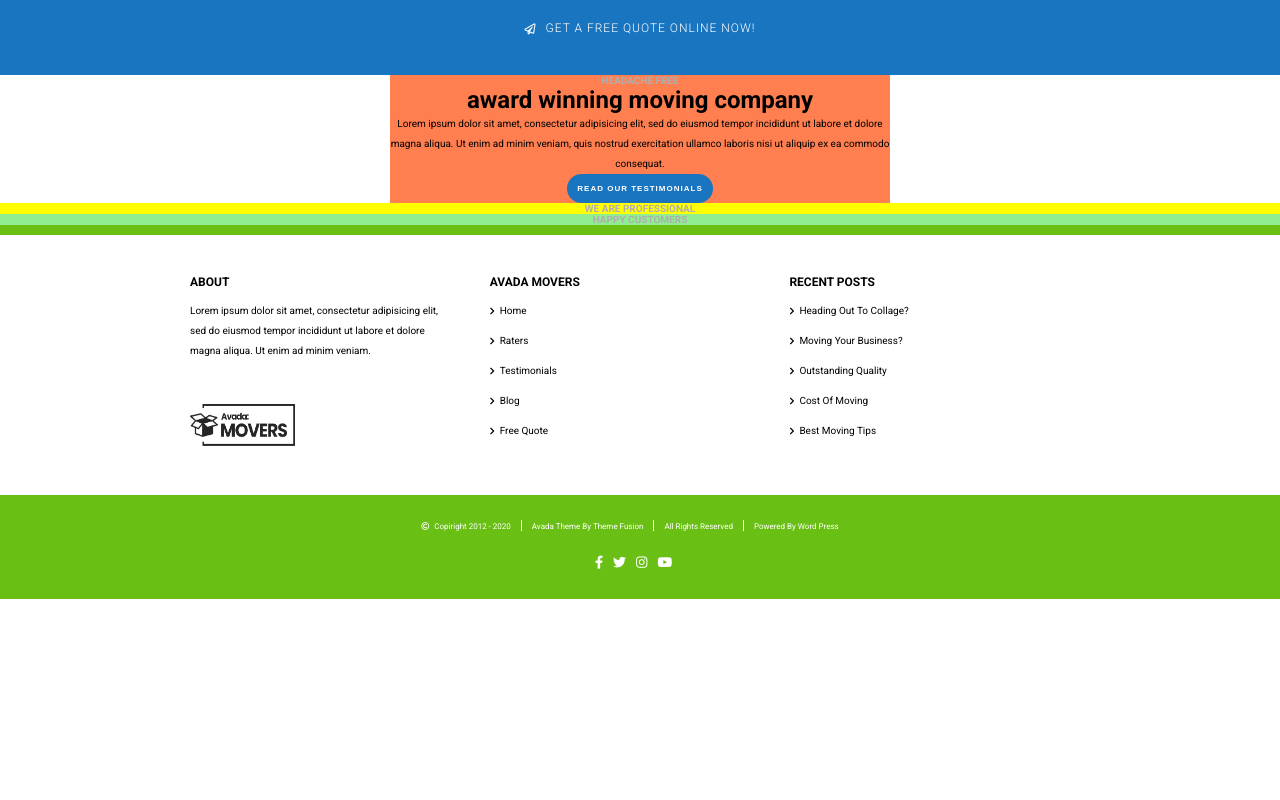
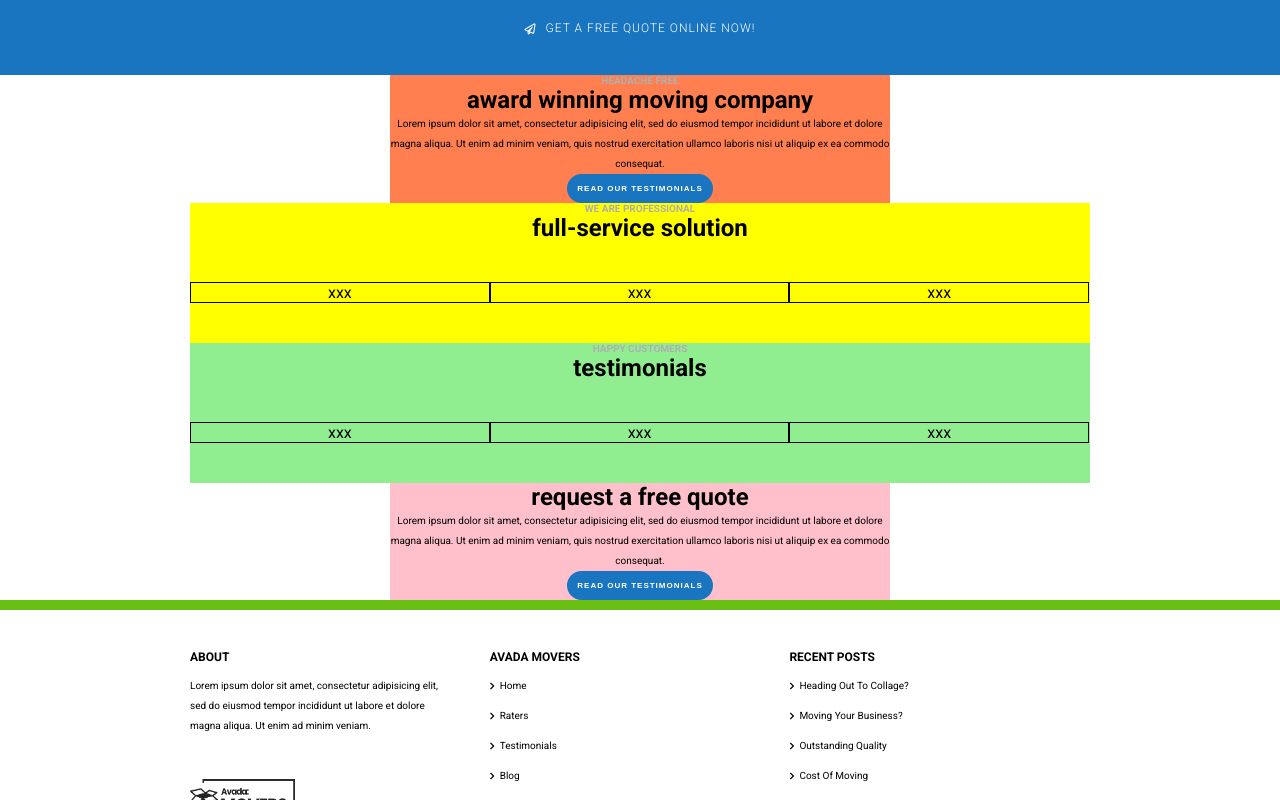
Before and after one commit to grecomatteo86/proj-html-vuejs, a website: page index.html in a window 1280 px wide. Shown: the part 541-1341 px from the top of the page. Before the commit the page ends 1140 px from the top, so only its background shows below. Drawn offline with nearby package versions, Linux system fonts and the light colour scheme.

Commit message:
1,2,4,5 section markUp setting

```diff
--- a/index.html
+++ b/index.html
@@ -88,14 +88,26 @@
       <!-- first_section -->
       <div class="first_section container_m">
         <p class="above_below_title">headache free</p>
-        <h2>award winning moving company</h2>
+        <h2 class="section_title">award winning moving company</h2>
         <p class="smooth_par">Lorem ipsum dolor sit amet, consectetur adipisicing elit, sed do eiusmod tempor incididunt ut labore et dolore magna aliqua. Ut enim ad minim veniam, quis nostrud exercitation ullamco laboris nisi ut aliquip ex ea commodo consequat.</p>
         <button type="button" name="button">read our testimonials</button>
       </div>
       <!-- /first_section -->
       <!-- second_section -->
-      <div class="second_section">
+      <div class="second_section container_l">
         <p class="above_below_title">we are professional</p>
+        <h2 class="section_title">full-service solution</h2>
+        <div class="flex_boxes">
+          <div class="box">
+            xxx
+          </div>
+          <div class="box">
+            xxx
+          </div>
+          <div class="box">
+            xxx
+          </div>
+        </div>
       </div>
       <!-- /second_section -->
       <!-- third_section -->
@@ -104,13 +116,27 @@
       </div>
       <!-- /third_section -->
       <!-- fourth_section -->
-      <div class="fourth_section">
+      <div class="fourth_section container_l">
         <p class="above_below_title">happy customers</p>
+        <h2 class="section_title">testimonials</h2>
+        <div class="flex_boxes">
+          <div class="box">
+            xxx
+          </div>
+          <div class="box">
+            xxx
+          </div>
+          <div class="box">
+            xxx
+          </div>
+        </div>
       </div>
       <!-- /fourth_section -->
       <!-- fifth_section -->
-      <div class="fifth_section">
-
+      <div class="fifth_section container_m">
+        <h2 class="section_title">request a free quote</h2>
+        <p class="smooth_par">Lorem ipsum dolor sit amet, consectetur adipisicing elit, sed do eiusmod tempor incididunt ut labore et dolore magna aliqua. Ut enim ad minim veniam, quis nostrud exercitation ullamco laboris nisi ut aliquip ex ea commodo consequat.</p>
+        <button type="button" name="button">read our testimonials</button>
       </div>
       <!-- /fifth_section -->
     </main>
--- /dev/null
+++ b/src/Partials/_commonsMainSections.scss
@@ -0,0 +1,8 @@
+.main_section{
+  & .above_below_title{
+    color: $gray300;
+  }
+  & .flex_boxes{
+    display: flex;
+  }
+}
--- a/src/Partials/_fifthSection.scss
+++ b/src/Partials/_fifthSection.scss
@@ -1,3 +1,3 @@
 .fifth_section{
-
+  background-color: pink;
 }
--- a/src/Partials/_firstSection.scss
+++ b/src/Partials/_firstSection.scss
@@ -1,8 +1,3 @@
-.main_section{
-  & .above_below_title{
-    color: $gray300;
-  }
-  & .first_section{
-    background-color: coral;
-  }
+.first_section{
+  background-color: coral;
 }
--- a/src/Partials/_fourthSection.scss
+++ b/src/Partials/_fourthSection.scss
@@ -1,3 +1,6 @@
 .fourth_section{
   background: lightgreen;
+  & .box{
+    border: 1px solid black;
+  }
 }
--- a/src/Partials/_secondSection.scss
+++ b/src/Partials/_secondSection.scss
@@ -1,3 +1,6 @@
 .second_section{
   background-color: yellow;
+  & .box{
+    border: 1px solid black;
+  }
 }
--- a/src/Partials/_structures.scss
+++ b/src/Partials/_structures.scss
@@ -1,15 +1,14 @@
 // Containers
+.container_m{
+  max-width: 500px;
+  margin: 0 auto;
+}
 .container_l{
   max-width: 900px;
   margin: 0 auto;
 }
-.container_m{
-  max-width: 500px;
-  margin: 0 auto;
-}
 // Box Structure
 .container_l{
-  display: flex;
   & .box{
     display: flex;
     flex-direction: column;
--- a/src/Partials/_topFooter.scss
+++ b/src/Partials/_topFooter.scss
@@ -2,6 +2,7 @@
   background-color: $white;
   border-top: 10px solid $mainA;
   & .container_l{
+    display: flex;
     & .box{
       & .par_mage{
         justify-content: space-between;
--- a/src/Partials/_typo.scss
+++ b/src/Partials/_typo.scss
@@ -13,4 +13,7 @@
   font-size: $parXs;
   font-weight: $weightM;
 }
-// /Typo
+// 4 h2's
+.section_title{
+
+}
--- a/src/app.scss
+++ b/src/app.scss
@@ -11,6 +11,7 @@
 @import "Partials/ctaSection";
 // /header_section
 // main_section
+@import "Partials/commonsMainSections";
 @import "Partials/firstSection";
 @import "Partials/secondSection";
 @import "Partials/fourthSection";
```
Also changed, not shown: dist/app.css.
